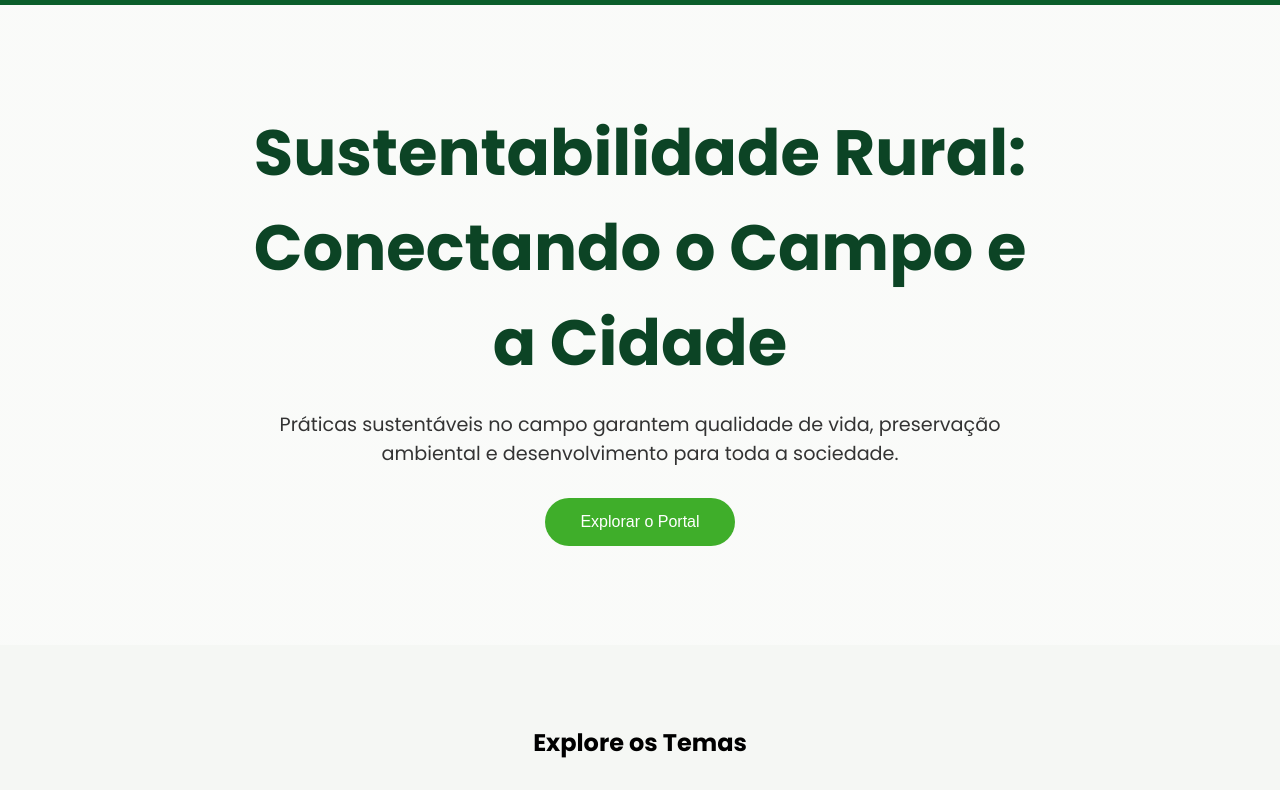
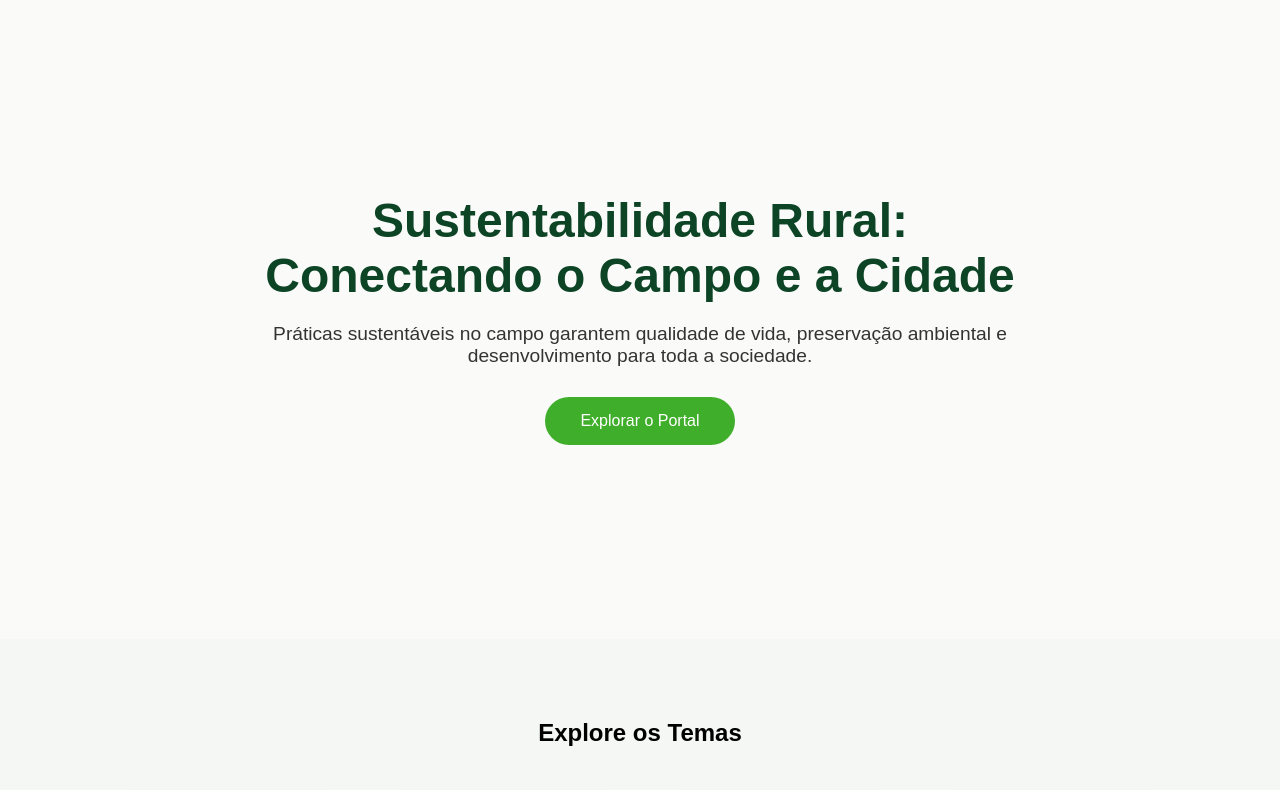
Before and after one commit to Fiuza-Devschools/AGRINHO-2026, a plain HTML site: page index.html in a window 1280 px wide. Shown: the part 60-850 px from the top of the page. Drawn offline with Linux system fonts and the light colour scheme.

Commit message:
ajustado

```diff
--- a/index.html
+++ b/index.html
@@ -3,16 +3,13 @@
 
 <head>
     <meta charset="UTF-8">
-    <meta name="viewport" content="width=device-width, initial-scale=1.0">
     <title>Sustentabilidade Rural</title>
 
   <link rel="stylesheet" href="style.css">
 
-    <link href="https://fonts.googleapis.com/css2?family=Poppins:wght@300;400;500;600;700&display=swap" rel="stylesheet">
 </head>
 
 <body>
-
 <header>
 
     <div class="logo">
--- a/style.css
+++ b/style.css
@@ -67,7 +67,7 @@
 
 .hero h1{
 
-    font-size:4rem;
+    font-size:3rem;
 
     color:#0c4425;
 
```
